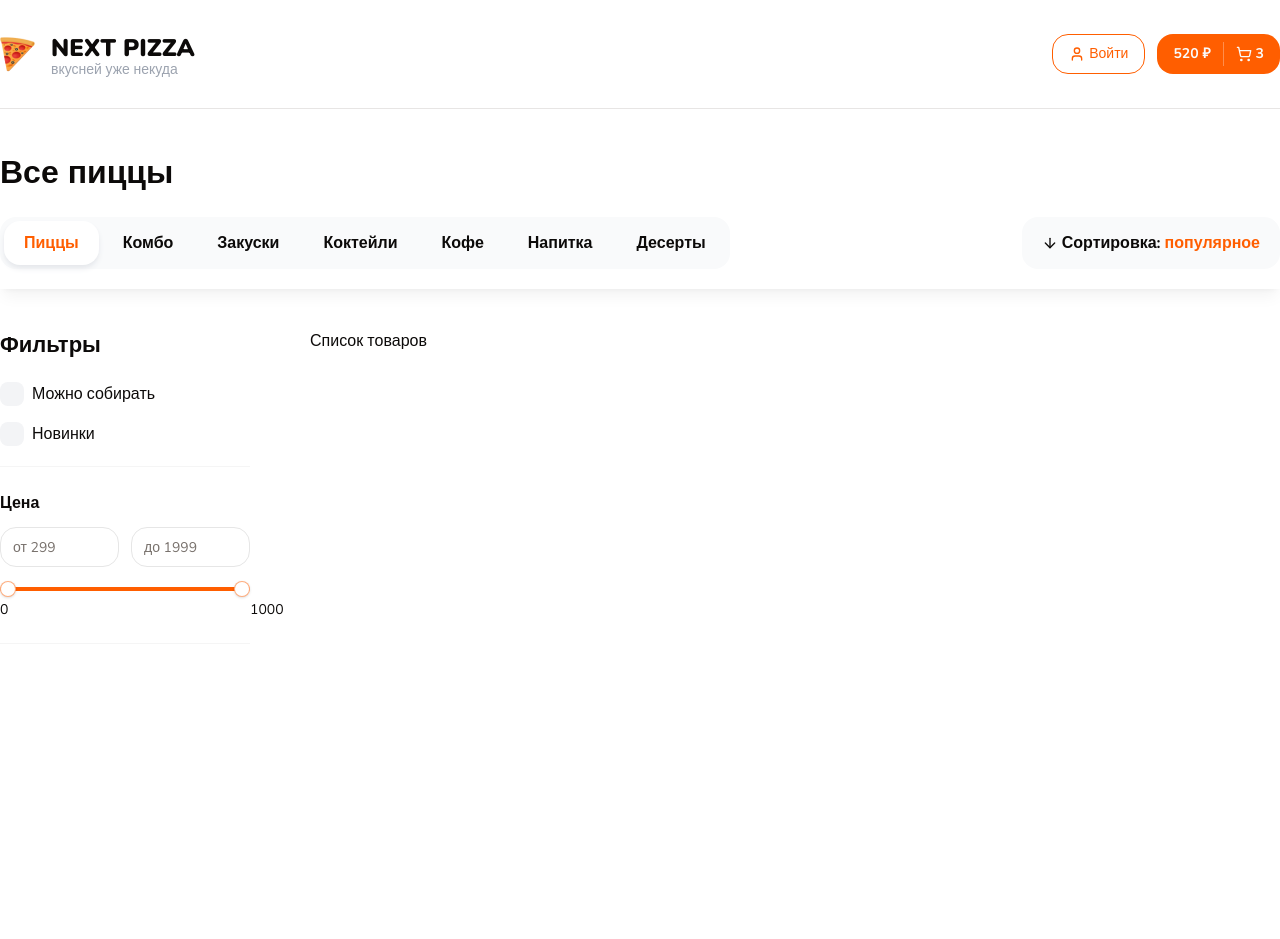
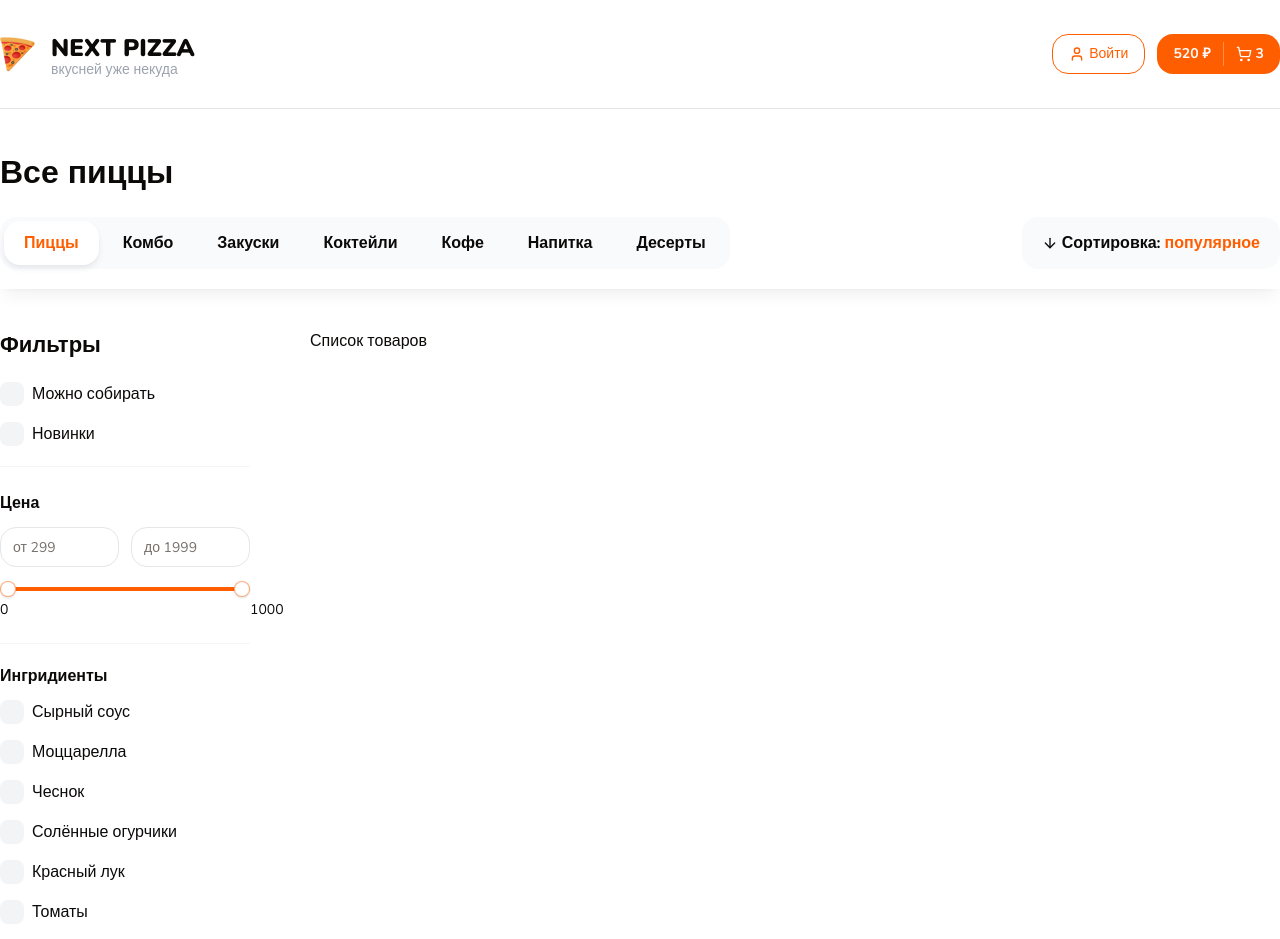
Before and after one commit to z1g99/next-pizza, a Next.js app: page / in a window 1280 px wide. Shown: the top 939 px of the page. Before the commit the page ends 800 px from the top, so only its background shows below. Built offline with nearby package versions, Linux system fonts and the light colour scheme.

Commit message:
Add checkbox filters group & checkboxes for ingredients

```diff
--- /dev/null
+++ b/src/components/shared/checkbox-filters-group.tsx
@@ -0,0 +1,74 @@
+'use client'
+
+import React from 'react'
+import {FilterCheckbox, FilterCheckboxProps} from '@/components/shared/filter-checkbox'
+import {Input} from '@/components/ui'
+
+type Item = FilterCheckboxProps
+
+interface Props {
+	className?: string
+	title: string
+	items: Item[]
+	defaultItems: Item[]
+	limit?: number
+	searchInputPlaceholder?: string
+	onChange?: (values: string[]) => void
+	defaultValue?: string[]
+}
+
+export const CheckboxFiltersGroup: React.FC<Props> = ({
+  title,
+  items,
+  defaultItems,
+  limit = 5,
+  searchInputPlaceholder = 'Поиск...',
+  className,
+  onChange,
+	defaultValue
+}) => {
+	const [showAll, setShowAll] = React.useState(false)
+	const [searchValue, setSearchValue] = React.useState('')
+
+	const list = showAll
+		? items.filter(item => item.text.toLowerCase().includes(searchValue.toLowerCase()))
+		: defaultItems.slice(0, limit)
+
+	const onChangeSearchInput = (value: string) => {
+		setSearchValue(value)
+	}
+
+	return (
+		<div className={className}>
+			<p className='font-bold mb-3'>{title}</p>
+			{showAll && (
+				<div className="mb-5">
+					<Input
+						onChange={e => onChangeSearchInput(e.target.value)}
+						placeholder={searchInputPlaceholder}
+						className="bg-gray-50 border-none"
+					/>
+				</div>
+			)}
+			<div className="flex flex-col gap-4 max-h-96 pr-2 overflow-auto scrollbar">
+				{list.map((item, index) => (
+					<FilterCheckbox
+						key={index}
+						text={item.text}
+						value={item.value}
+						endAdornment={item.endAdornment}
+						checked={false}
+						onCheckedChange={(ids) => console.log(ids)}
+					/>
+				))}
+			</div>
+			{items.length > limit && (
+				<div className={showAll ? 'border-t border-t-neutral-100 mt-4' : ''}>
+					<button onClick={() => setShowAll(!showAll)} className='text-primary mt-3'>
+						{showAll ? 'Скрыть' : '+ Показать все'}
+					</button>
+				</div>
+			)}
+		</div>
+	)
+}
--- a/src/components/shared/filters.tsx
+++ b/src/components/shared/filters.tsx
@@ -1,5 +1,5 @@
 import React from 'react'
-import {FilterCheckbox, RangeSlider, Title} from '@/components/shared'
+import {CheckboxFiltersGroup, FilterCheckbox, RangeSlider, Title} from '@/components/shared'
 import {Input} from '@/components/ui'
 
 interface Props {
@@ -26,6 +26,89 @@
 				</div>
 				<RangeSlider min={0} max={1000} step={10} value={[0, 1000]}/>
 			</div>
+
+			{/* Выбор ингридиентов */}
+			<CheckboxFiltersGroup
+				title='Ингридиенты'
+				className='mt-5'
+				limit={6}
+				defaultItems={[
+					{
+						text: 'Сырный соус',
+						value: '1'
+					},
+					{
+						text: 'Моццарелла',
+						value: '2'
+					},
+					{
+						text: 'Чеснок',
+						value: '3'
+					},
+					{
+						text: 'Солённые огурчики',
+						value: '4'
+					},
+					{
+						text: 'Красный лук',
+						value: '5'
+					},
+					{
+						text: 'Томаты',
+						value: '6'
+					}
+				]}
+				items={[
+					{
+						text: 'Сырный соус',
+						value: '1'
+					},
+					{
+						text: 'Моццарелла',
+						value: '2'
+					},
+					{
+						text: 'Чеснок',
+						value: '3'
+					},
+					{
+						text: 'Солённые огурчики',
+						value: '4'
+					},
+					{
+						text: 'Красный лук',
+						value: '5'
+					},
+					{
+						text: 'Томаты',
+						value: '6'
+					},
+					{
+						text: 'Сырный соус',
+						value: '1'
+					},
+					{
+						text: 'Моццарелла',
+						value: '2'
+					},
+					{
+						text: 'Чеснок',
+						value: '3'
+					},
+					{
+						text: 'Солённые огурчики',
+						value: '4'
+					},
+					{
+						text: 'Красный лук',
+						value: '5'
+					},
+					{
+						text: 'Томаты',
+						value: '6'
+					}
+				]}
+				/>
 		</div>
 	)
 }
--- a/src/components/shared/index.ts
+++ b/src/components/shared/index.ts
@@ -7,3 +7,4 @@
 export { FilterCheckbox } from './filter-checkbox'
 export { Filters } from './filters'
 export { RangeSlider } from './range-slider'
+export { CheckboxFiltersGroup } from './checkbox-filters-group'
```
